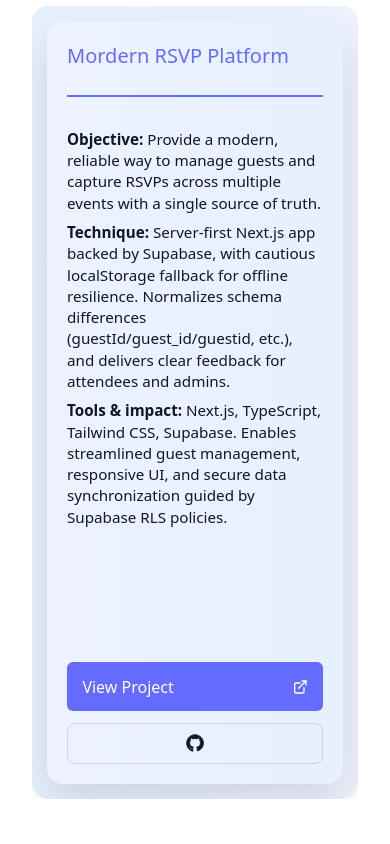
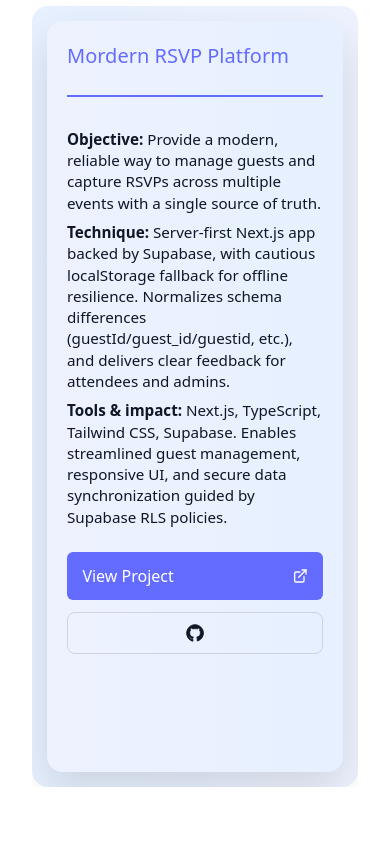
Before and after one commit to Madondo07/dumisane_portfolio, a Next.js app: page / in a window 390 px wide. Shown: the part 3500-4344 px from the top of the page. Built offline with nearby package versions, Linux system fonts and the light colour scheme.

Commit message:
Updated responsive design of projects card

```diff
--- a/src/components/Projects.jsx
+++ b/src/components/Projects.jsx
@@ -109,11 +109,6 @@
     requestAnimationFrame(() => {
       requestAnimationFrame(calc);
     });
-
-    window.addEventListener('resize', calc);
-    return () => {
-      window.removeEventListener('resize', calc);
-    };
   }, [projects.length, visible]);
 
   return (
--- a/src/components/projects.css
+++ b/src/components/projects.css
@@ -65,7 +65,6 @@
   gap: 0.75rem;
   background: linear-gradient(90deg, var(--hero-start), var(--hero-end));
   padding: 1.25rem;
-  padding-bottom: 1.25rem;
   border-radius: 16px;
   box-shadow: 0 18px 40px rgba(0, 0, 0, 0.12);
   overflow: hidden;
@@ -92,8 +91,9 @@
   list-style: none;
   padding: 0;
   margin: 0;
-  flex: 1 1 auto;
+  flex: 0 0 auto;
   min-height: 0;
+  margin-bottom: 0;
 }
 
 .project-list li {
@@ -109,8 +109,9 @@
   justify-content: center;
   gap: 0.75rem;
   margin-top: auto;
+  margin-bottom: 0;
   width: 100%;
-  padding-top: 0.75rem;
+  padding-top: 0;
   --action-btn-h: 40px;
 }
 
```
